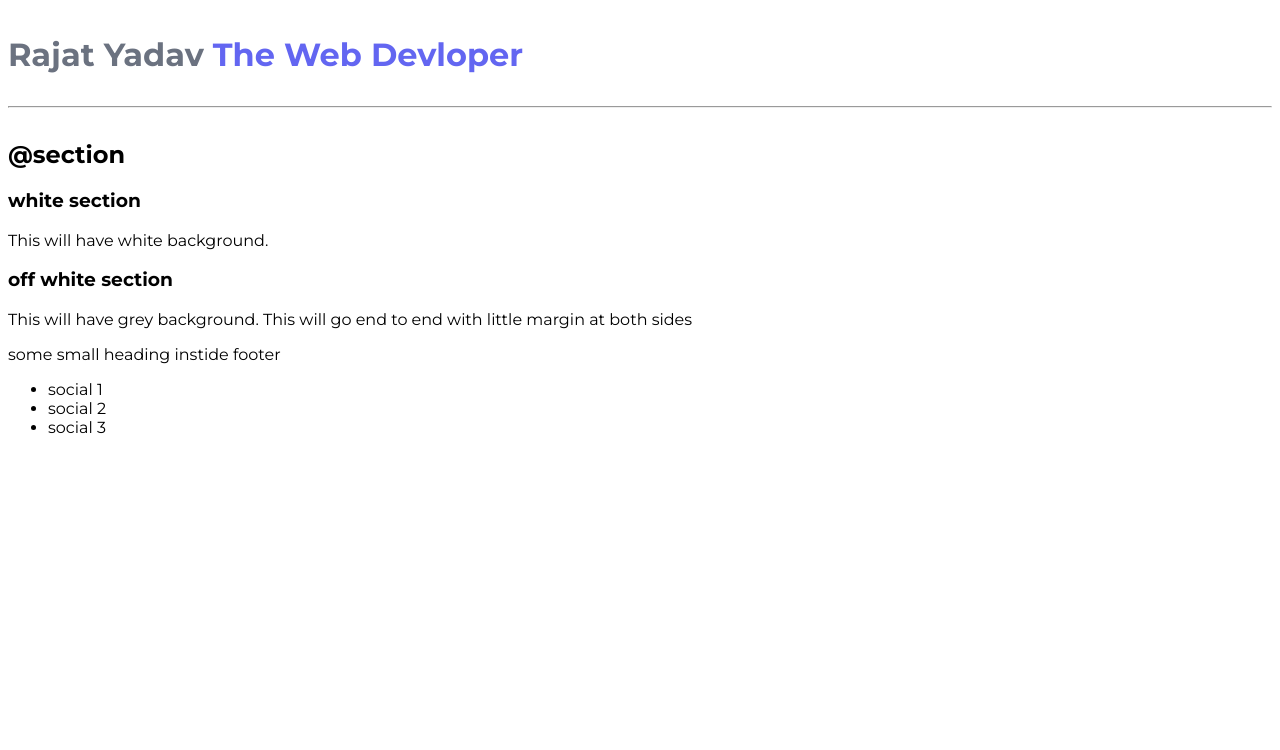
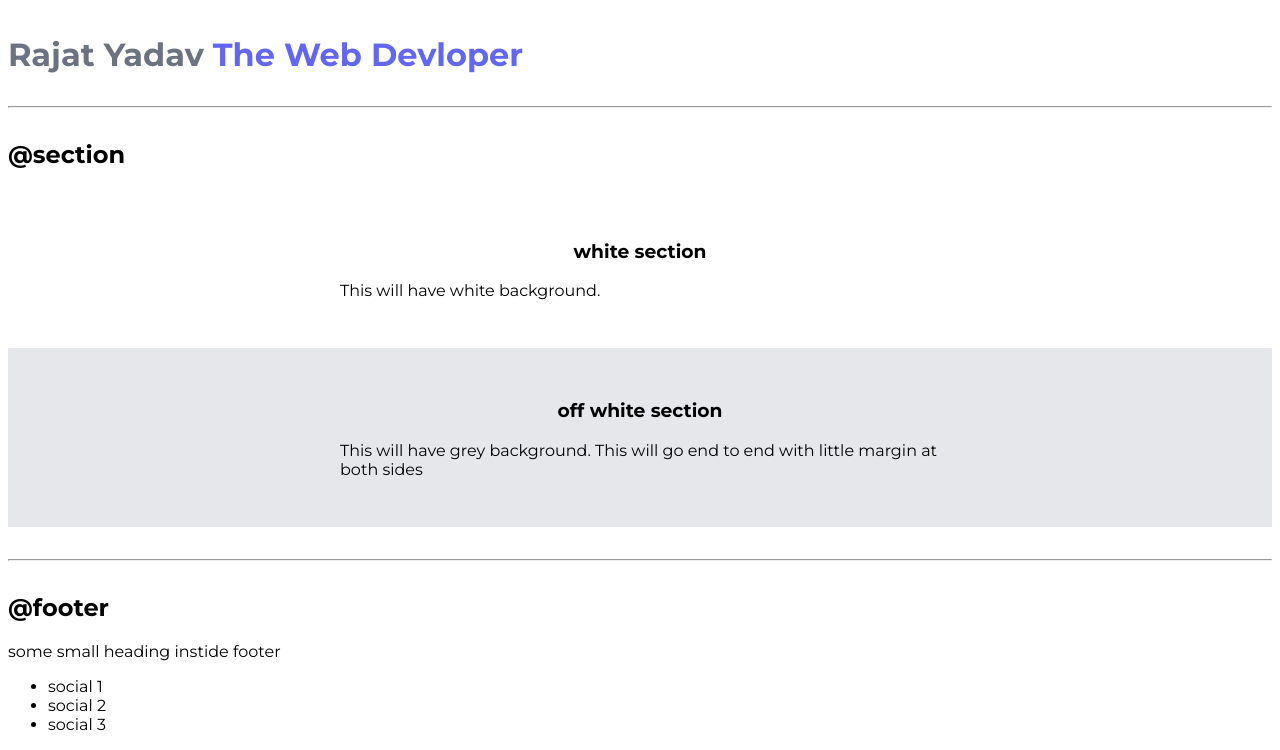
Before and after one commit to rajatyadav26/Neogcamp-lesson3-live, a plain HTML site: page index.html in a window 1280 px wide. Shown: the part 1768-2518 px from the top of the page. Before the commit the page ends 2221 px from the top, so only its background shows below. Drawn offline with Linux system fonts and the light colour scheme.

Commit message:
section done

```diff
--- a/index.html
+++ b/index.html
@@ -91,17 +91,24 @@
     <hr>
 
     <h2>@section</h2>
-    <section>
-        <h3>white section</h3>
-        <p>This will have white background.</p>
+    <section class="section ">
+        <div class="container container-center">
+            <h3>white section</h3>
+            <p>This will have white background.</p>
+        </div>
+
     </section>
 
-    <section>
-        <h3>off white section</h3>
-        <p>This will have grey background. This will go end to end with little margin at both sides</p>
+    <section class="section ow">
+        <div class="container container-center">
+            <h3>off white section</h3>
+            <p>This will have grey background. This will go end to end with little margin at both sides</p>
+        </div>
     </section>
 
+    <hr>
 
+    <h2>@footer</h2>
     <footer>
         <div>some small heading instide footer</div>
         <ul>
--- a/style.css
+++ b/style.css
@@ -2,6 +2,7 @@
 :root {
     --primary-color: #6366F1;
     --dark-gray: #6B7280;
+    --off-white: #E5E7EB;
 }
 
 body {
@@ -99,3 +100,18 @@ hr {
 .hero .hero-heading .heading-inverted {
     color: var(--primary-color);
 }
+
+
+/** section **/
+
+.section {
+    padding: 2rem;
+}
+
+.section h3 {
+    text-align: center;
+}
+
+.ow {
+    background-color: var(--off-white);
+}
```
